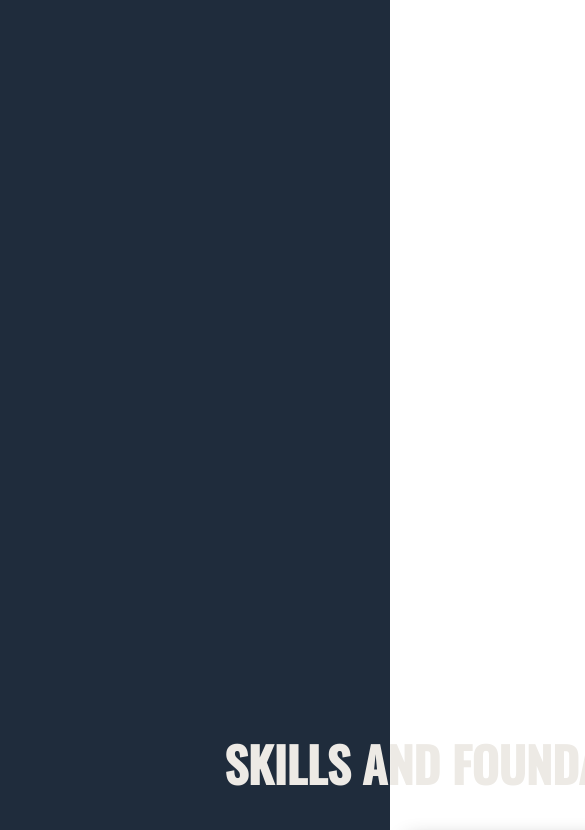
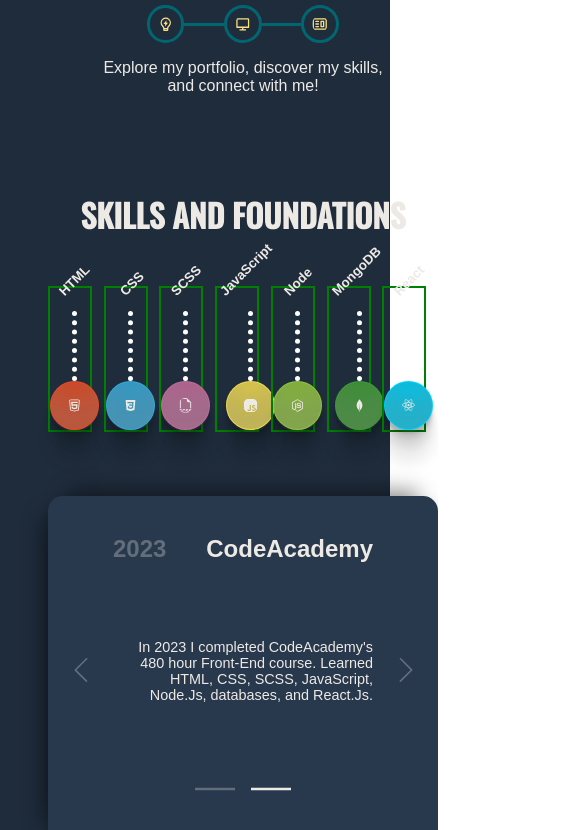
Before and after one commit to justinakun/myportfolio, a React (Vite) app in the folder client/: page / in a window 390 px wide. Shown: the part 920-1750 px from the top of the page, 585 px wide, since content can reach past the window. Built offline with nearby package versions, Linux system fonts and the light colour scheme; a web font is replaced by a local one.

Commit message:
responsive design added

```diff
--- a/client/src/components/ContactItems/ContactItems.scss
+++ b/client/src/components/ContactItems/ContactItems.scss
@@ -38,6 +38,4 @@
             }
         }
     }
-
-
 }
--- a/client/src/components/Hero/Hero.jsx
+++ b/client/src/components/Hero/Hero.jsx
@@ -15,9 +15,7 @@
           <Beads />
         </div>
         <div className="hero-description-bottom">
-          <div className="hero-bottom">
-            Explore my portfolio, discover my skills, and connect with me!
-          </div>
+          Explore my portfolio, discover my skills, and connect with me!
         </div>
       </div>
     </div>
--- a/client/src/components/Hero/Hero.scss
+++ b/client/src/components/Hero/Hero.scss
@@ -41,11 +41,47 @@
             color: $pavement;
             justify-self: flex-end;
             font-family: $linkFont;
-
-            .hero-bottom {
-                width: 250px;
-                text-align: end;
-            }
+            justify-items: center;
+            width: 250px;
+            text-align: end;
         }
     }
 }
+
+@media screen and (max-width: 640px){
+    .hero-container{
+        grid-template-columns: 1fr;
+        justify-items: center;
+
+        .hero-image-container {
+
+            .hero-image {
+                width: 350px;
+                height: 250px;
+            }
+        }
+
+        .hero-description {
+            grid-template-rows: auto;
+            justify-items: center;
+            padding-top: 3rem;
+            padding-bottom: 2rem;
+
+            .hero-description-middle{
+                font-size: 4rem;
+            }
+
+            .hero-description-bottom{
+                text-align: center;
+                justify-self: center;
+                width: 300px;
+            }
+
+            .hero-beads {
+                padding-top: 3rem;
+                padding-bottom: 1rem;
+            }
+
+        }
+    }
+}
--- a/client/src/components/ImageSlider/ImageSlider.scss
+++ b/client/src/components/ImageSlider/ImageSlider.scss
@@ -23,14 +23,6 @@
 
     .slider-arrow:hover {
         opacity: 1;
-    }
-
-    .left-slider-arrow {
-        left: "32px";
-    }
-
-    .right-slider-arrow {
-        right: "32px";
     }
 
     .slide-container {
@@ -74,3 +66,29 @@
         }
 }
 }
+
+@media screen and (max-width: 640px){
+    .slider-container {
+        width: 390px;
+        height: 350px;
+
+        .slider-arrow {
+            font-size: 1.5rem;
+        }
+
+        .slide-container {
+            // grid-template-rows: auto;
+
+            .slide-heading{
+                .slide-year,
+                .slide-title{
+                    font-size: 1.5rem;
+                }
+            }
+
+            .slide-content{
+                font-size: 0.9rem;
+            }
+    }
+}
+}
--- a/client/src/components/SkillBubble/SkillBubble.jsx
+++ b/client/src/components/SkillBubble/SkillBubble.jsx
@@ -29,7 +29,7 @@
         const IconComponent = skillIcons[skill];
         return (
           <div className="single-bubble-container" key={skill}>
-            <h5>{skill}</h5>
+            <h5 className="skill-text">{skill}</h5>
             <div className="bubble-puncture"></div>
             <IconComponent
               className={`bubble-icon bubble-${skill.toLowerCase()}`}
--- a/client/src/components/SkillBubble/SkillBubble.scss
+++ b/client/src/components/SkillBubble/SkillBubble.scss
@@ -8,7 +8,6 @@
     grid-template-columns: 1fr 1fr 1fr 1fr 1fr 1fr 1fr;
     align-items: center;
     font-size: 1.2rem;
-
 
     .single-bubble-container{
         width: 40px;
@@ -21,7 +20,6 @@
             border-left: 1px dotted white;
             border-width: thick;
             height: 130px;
-            font-size: 6rem;
             margin-top: 0.5rem;
         }
 
@@ -63,6 +61,28 @@
         }
 
     }
+}
 
+@media screen and (max-width: 640px){
+    .skill-bubble-container{
+        font-size: 1rem;
 
+        .single-bubble-container{
+            border: 2px solid green;
+            .skill-text {
+                transform: rotate(-45deg);
+                transform-origin: left top;
+                white-space: nowrap;
+                }
+            .bubble-puncture{
+                height: 70px;
+            }
+
+            .bubble-icon{
+                height: 15px;
+                width: 15px;
+            }
+
+        }
+    }
 }
--- a/client/src/components/WorkItem/WorkItem.scss
+++ b/client/src/components/WorkItem/WorkItem.scss
@@ -28,7 +28,7 @@
 .work-item {
     color: $pavement;
     width: 100%;
-    height: 100%;
+    height: 125px;
     box-shadow: $shadowone;
     border-right: none;
     border-left: none;
@@ -37,11 +37,13 @@
     padding-top: 3rem;
     padding-bottom: 3rem;
     background-color: $newgrey;
+    align-items: center;
 
     .work-item-first {
         font-family: $buttonFont;
         font-size: large;
         display: flex;
+        align-items: center;
         gap: 3rem;
         padding-left: 3rem;
 
@@ -52,8 +54,13 @@
 
         .work-item-title {
             font-family: $buttonFont;
-            font-size: 4.5vw;
+            font-size: 4rem;
             font-weight: light;
+            line-height: 100%;
+            align-self: center;
+            position: relative;
+            transform: translateY(-15%);
+
         }
     }
 
@@ -61,9 +68,10 @@
         line-height: 1.5;
         display: flex;
         align-items: center;
+        justify-content: left;
         font-family: $linkFont;
-        padding-right: 2.5rem;
-        padding-left: 1rem;
+        padding-right: 2rem;
+        padding-left: 2rem;
 }
 
     .work-item-third {
@@ -71,11 +79,20 @@
         grid-template-columns: 2fr 1fr;
         align-items: center;
         justify-content:flex-start;
+        gap: 2rem;
 
         .work-item-skills{
             display: grid;
+            align-items: center;
+            column-gap: 1rem;
             grid-template-columns: 1fr 1fr;
          }
+
+         .work-item-button{
+            padding-left: 1rem;
+            padding-right: 3rem;
+            justify-self: start;
+            align-self: center;
 
             .work-item-more {
                 align-self: center;
@@ -90,8 +107,13 @@
 
                   .more-icon {
                     font-size: 2rem;
+
                 }
             }
+
+         }
+
+
     }
 
     &:hover .more-icon {
@@ -114,15 +136,17 @@
 
 }
 
-@media screen and (max-width: 768px){
+@media screen and (max-width: 1024px){
     .work-item {
         display: grid;
         grid-template-columns: 1fr;
         justify-items: center;
         align-items: center;
+        height: 100%;
 
         .work-item-first {
             padding-left: 0;
+
         }
 
         .work-item-second {
--- a/client/src/pages/Contacts/Contacts.scss
+++ b/client/src/pages/Contacts/Contacts.scss
@@ -26,3 +26,38 @@
 
     }
     }
+
+    @media screen and (max-width: 900px){
+        .contacts-container {
+            grid-template-columns: 1fr;
+            justify-items: center;
+            margin: 0;
+            row-gap: 5rem;
+            padding-bottom: 3rem;
+
+            .email-items-container {
+                justify-self: center;
+            }
+
+            .contact-items-container {
+                justify-self: center;
+                display: grid;
+                grid-template-columns: 1fr 1fr;
+                justify-items: center;
+                gap: 3rem;
+            }
+
+        }
+    }
+
+    @media screen and (max-width: 700px){
+        .contacts-container{
+            .contact-items-container{
+                display: grid;
+                grid-template-columns: 1fr;
+                grid-template-rows: 1fr 1fr;
+            }
+
+        }
+
+    }
--- a/client/src/pages/Main/Main.jsx
+++ b/client/src/pages/Main/Main.jsx
@@ -1,7 +1,6 @@
 import Hero from "../../components/Hero/Hero";
 import ImageSlider from "../../components/ImageSlider/ImageSlider";
 import "./Main.scss";
-import CVModal from "../../components/CVModal/CVModal";
 import SkillBubble from "../../components/SkillBubble/SkillBubble";
 
 const Main = () => {
@@ -12,7 +11,6 @@
         "In 2022 I completed Harvard University's introduction to computer science course. I learned how to think algorithmically and solve problems efficiently. Languages included C, Python, SQL, and JavaScript plus CSS and HTML.",
       title: "CS50x",
       backgroundColor: "orange",
-      image: "./duck.png",
     },
     {
       year: "2023",
--- a/client/src/pages/Main/Main.scss
+++ b/client/src/pages/Main/Main.scss
@@ -29,8 +29,31 @@
             .image-slider-main {
                 justify-self: end;
             }
-
-
         }
     }
 }
+
+@media screen and (max-width: 640px){
+    .main-container {
+
+        .container-slides{
+            padding-top: 4rem;
+            .container-slides-title{
+                font-size: 2rem;
+
+            }
+            .bubble-and-slider{
+                grid-template-columns: 1fr;
+                row-gap: 4rem;
+                .image-slider-main {
+                    justify-self: center;
+                }
+
+            }
+
+        }
+
+
+    }
+
+}
--- a/client/src/pages/Works/Works.jsx
+++ b/client/src/pages/Works/Works.jsx
@@ -11,7 +11,7 @@
   return (
     <div className="works-container">
       <WorkItem
-        title="NFTLanding"
+        title="NFT Landing"
         number={1}
         description="A responsive design project completed as part of the learning journey"
         skills={[<HtmlIcon key="html-icon" />, <CssIcon key="css-icon" />]}
```
Lines whose indentation alone changed are shown as unchanged.
